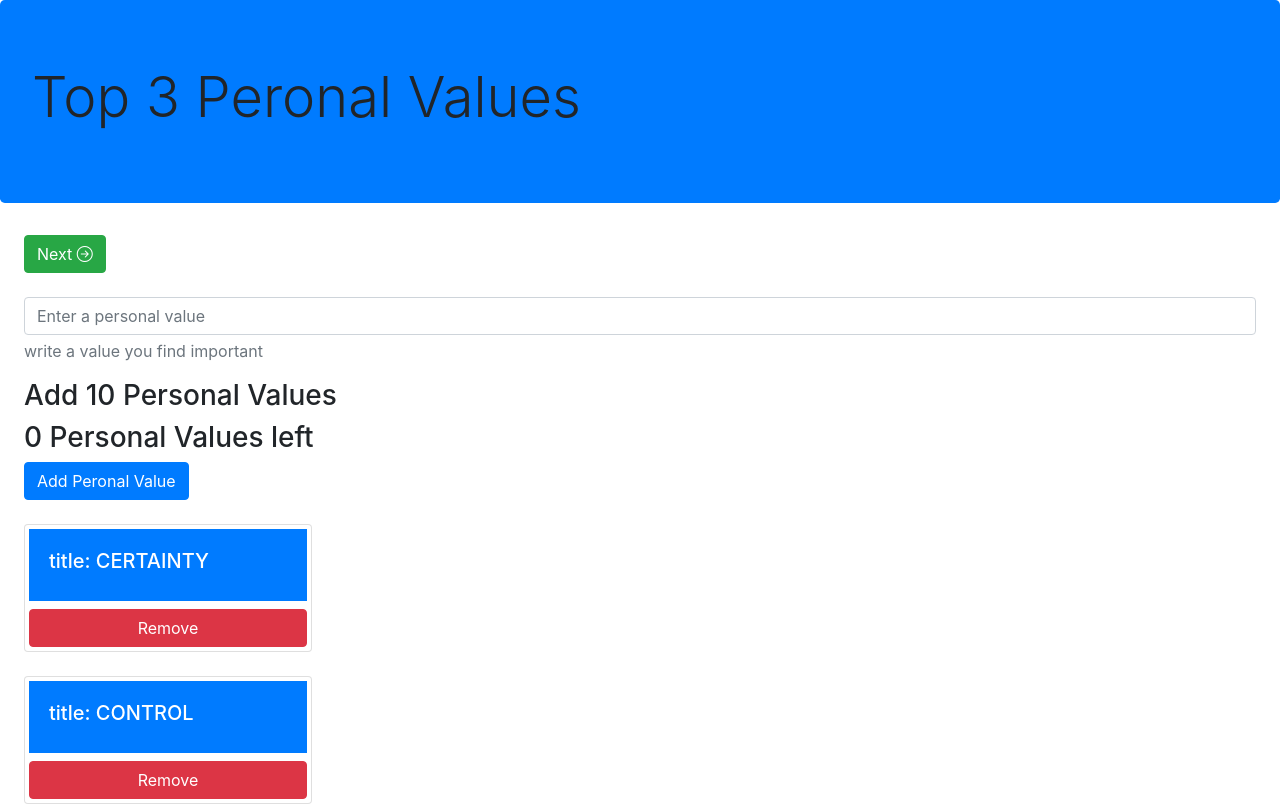
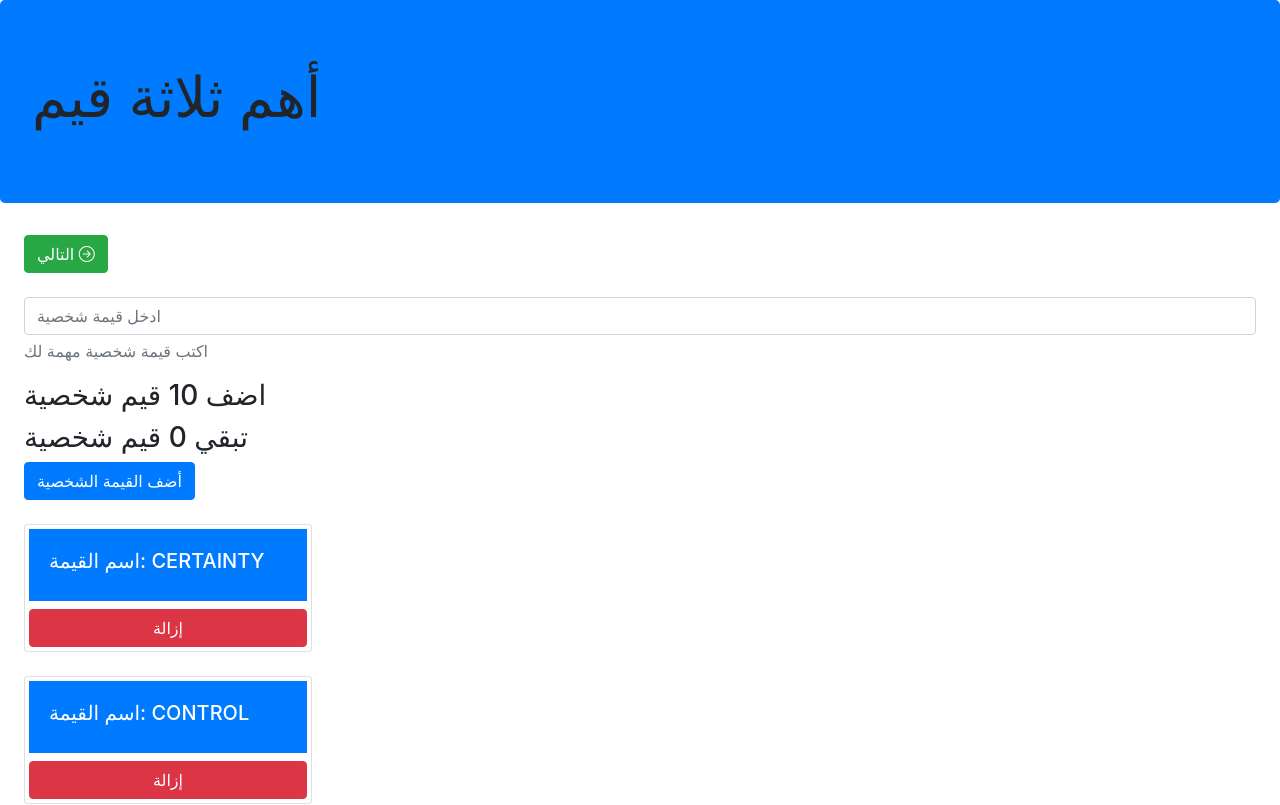
Before and after one commit to salama135/Trainopia-yalla-camp-9, an Angular app: page / in a window 1280 px wide. Shown: the top 805 px of the page. Built offline with nearby package versions, Linux system fonts and the light colour scheme.

Commit message:
6 files modified

```diff
--- a/src/app/app.component.html
+++ b/src/app/app.component.html
@@ -1,16 +1,17 @@
 <hello title="{{ title }}"></hello>
+
 <div *ngIf="choose; then thenBlock; else elseBlock"></div>
 
 <ng-template #elseBlock>
   <button type="button" class="btn btn-success mx-4" (click)="next()">
-    Next <i class="bi bi-arrow-right-circle"></i>
+    التالي <i class="bi bi-arrow-right-circle"></i>
   </button>
   <app-values (newLengthEvent)="setNewLength($event)"></app-values>
 </ng-template>
 
 <ng-template #thenBlock>
   <button type="button" class="btn btn-warning mx-4" (click)="reset()">
-    Reset <i class="bi bi-arrow-repeat"></i>
+    المحاولة من البداية <i class="bi bi-arrow-repeat"></i>
   </button>
   <app-choose_value></app-choose_value>
 </ng-template>
--- a/src/app/app.component.ts
+++ b/src/app/app.component.ts
@@ -1,5 +1,5 @@
 import { Component, OnInit } from '@angular/core';
-import { VALUES, MAX_NUMBER_OF_VALUES } from './mock_values';
+import { VALUES, MAX_NUMBER_OF_VALUES, isArabic } from './mock_values';
 
 @Component({
   selector: 'my-app',
@@ -7,10 +7,9 @@ import { VALUES, MAX_NUMBER_OF_VALUES } from './mock_values';
   styleUrls: ['./app.component.css'],
 })
 export class AppComponent implements OnInit {
-  title = 'Top 3 Peronal Values';
+  title = 'أهم ثلاثة قيم';
 
   choose: boolean;
-
   newLength: Number;
 
   ngOnInit() {
--- a/src/app/choose_value/choose_value.component.html
+++ b/src/app/choose_value/choose_value.component.html
@@ -2,8 +2,8 @@
 <h1>{{ j }}</h1> -->
 <div *ngIf="finished; then thenBlock; else elseBlock"></div>
 <ng-template #thenBlock>
-  <div>
-    <h3>Your Top 3 Personal Values are...</h3>
+  <div class="m-4">
+    <h3>اهم ثلاثة قيم لكم هم...</h3>
     <h2>1. {{ _values[0].title }}</h2>
     <h2>2. {{ _values[1].title }}</h2>
     <h2>3. {{ _values[2].title }}</h2>
@@ -16,12 +16,12 @@
       <!-- _valueOption1 -->
       <div class="card-body bg-primary text-white m-1 rounded-5">
         <h5 class="card-ti tle">
-          title: {{ _valueOption1.title | uppercase }}
+          اسم القيمة: {{ _valueOption1.title | uppercase }}
         </h5>
         <!-- <h6 class="card-subtitle mb-2 text-dark">id: [{{ _valueOption1.id }}]</h6> -->
       </div>
       <button type="button" class="btn btn-success m-1" (click)="choose(1)">
-        choose
+        اختر
       </button>
     </div>
 
@@ -29,12 +29,12 @@
       <!-- _valueOption2 -->
       <div class="card-body bg-info text-white m-1 rounded-5">
         <h5 class="card-ti tle">
-          title: {{ _valueOption2.title | uppercase }}
+          اسم القيمة: {{ _valueOption2.title | uppercase }}
         </h5>
         <!-- <h6 class="card-subtitle mb-2 text-dark">id: [{{ _valueOption2.id }}]</h6> -->
       </div>
       <button type="button" class="btn btn-success m-1" (click)="choose(2)">
-        choose
+        اختر
       </button>
     </div>
   </div>
--- a/src/app/choose_value/choose_value.component.ts
+++ b/src/app/choose_value/choose_value.component.ts
@@ -20,6 +20,7 @@ export class ChooseValueComponent implements OnInit {
   _valueOption2: Value;
 
   ngOnInit(): void {
+    console.log('hello');
     this.i = 0;
     this.j = this.i + 1;
     this._valueOption1 = this._values[this.j - 1];
--- a/src/app/mock_values.ts
+++ b/src/app/mock_values.ts
@@ -1,6 +1,8 @@
 import { Value } from './values/value';
 
 export const MAX_NUMBER_OF_VALUES: number = 10;
+export const isArabic: boolean = true;
+
 export const VALUES: Value[] = [
   { id: 1, title: 'certainty' },
   { id: 2, title: 'control' },
--- a/src/app/values/values.component.html
+++ b/src/app/values/values.component.html
@@ -3,23 +3,23 @@
     <input
       type="value"
       class="form-control"
-      placeholder="Enter a personal value"
+      placeholder="ادخل قيمة شخصية"
       [(ngModel)]="_newValue.title"
     />
-    <p class="form-text text-muted">write a value you find important</p>
-    <h3>Add {{ maxValuesLength }} Personal Values</h3>
-    <h3>{{ maxValuesLength - _values.length }} Personal Values left</h3>
+    <p class="form-text text-muted">اكتب قيمة شخصية مهمة لك</p>
+    <h3>اضف {{ maxValuesLength }} قيم شخصية</h3>
+    <h3>تبقي {{ maxValuesLength - _values.length }} قيم شخصية</h3>
   </div>
 
   <button type="submit" class="btn btn-primary" (click)="onAdd()">
-    Add Peronal Value
+    أضف القيمة الشخصية
   </button>
 </div>
 
 <li *ngFor="let value of _values">
   <div class="card m-4 border-5" style="width: 18rem;">
     <div class="card-body bg-primary text-white m-1 rounded-5">
-      <h5 class="card-ti tle">title: {{ value.title | uppercase }}</h5>
+      <h5 class="card-ti tle">اسم القيمة: {{ value.title | uppercase }}</h5>
       <!-- <h6 class="card-subtitle mb-2 text-dark">id: [{{ value.id }}]</h6> -->
     </div>
     <button
@@ -27,7 +27,7 @@
       class="btn btn-danger m-1"
       (click)="removeValue(value)"
     >
-      Remove
+      إزالة
     </button>
   </div>
 </li>
```
